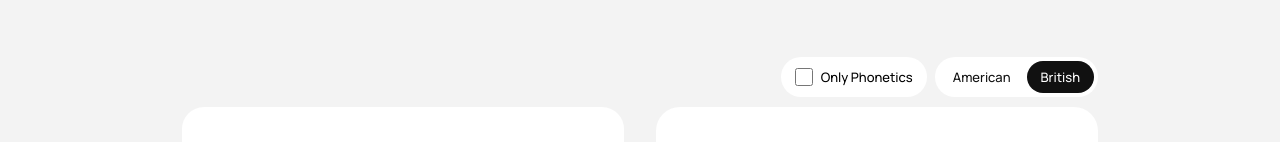
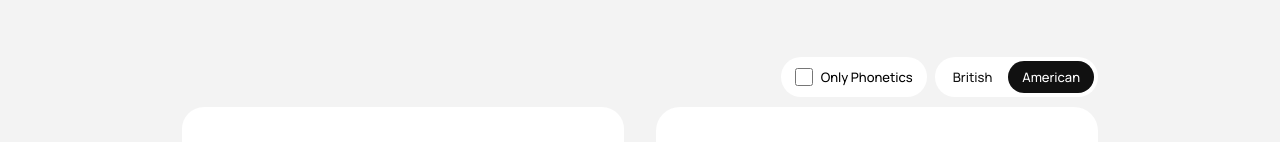
Before and after one commit to buithanhhuong412/phonety, a React (Vite) app: page / in a window 1280 px wide. Shown: the part 183-325 px from the top of the page. Built offline with nearby package versions, Linux system fonts and the light colour scheme; a web font is replaced by a local one; what @stdlib/datasets-cmudict would draw is missing.

Commit message:
update toggle

```diff
--- a/src/App.tsx
+++ b/src/App.tsx
@@ -410,10 +410,10 @@ function App() {
     useState(false);
 
   /*
-   * British is the default accent.
+   * American is the default accent.
    */
   const [accent, setAccent] =
-    useState<Accent>("British");
+    useState<Accent>("American");
 
   const [aiFallbacks, setAiFallbacks] =
     useState<Record<string, string>>(
@@ -424,6 +424,9 @@ function App() {
     useState(false);
 
   const [isSpeaking, setIsSpeaking] =
+    useState(false);
+
+  const [copied, setCopied] =
     useState(false);
 
   const [feedbackOpen, setFeedbackOpen] =
@@ -822,11 +825,19 @@ function App() {
       await navigator.clipboard.writeText(
         output
       );
+
+      setCopied(true);
+
+      window.setTimeout(() => {
+        setCopied(false);
+      }, 1500);
     } catch (error) {
       console.error(
         "Failed to copy:",
         error
       );
+
+      setCopied(false);
     }
   };
 
@@ -1087,6 +1098,47 @@ function App() {
                 type="button"
                 onClick={() =>
                   handleAccentChange(
+                    "British"
+                  )
+                }
+                aria-pressed={
+                  accent ===
+                  "British"
+                }
+                style={{
+                  border:
+                    "none",
+                  borderRadius:
+                    "20px",
+                  padding:
+                    "7px 14px",
+                  background:
+                    accent ===
+                    "British"
+                      ? "#111111"
+                      : "transparent",
+                  color:
+                    accent ===
+                    "British"
+                      ? "#ffffff"
+                      : "#111111",
+                  cursor:
+                    "pointer",
+                  fontSize:
+                    "13px",
+                  fontWeight:
+                    500,
+                  transition:
+                    "all 0.2s ease",
+                }}
+              >
+                British
+              </button>
+
+              <button
+                type="button"
+                onClick={() =>
+                  handleAccentChange(
                     "American"
                   )
                 }
@@ -1122,47 +1174,6 @@ function App() {
                 }}
               >
                 American
-              </button>
-
-              <button
-                type="button"
-                onClick={() =>
-                  handleAccentChange(
-                    "British"
-                  )
-                }
-                aria-pressed={
-                  accent ===
-                  "British"
-                }
-                style={{
-                  border:
-                    "none",
-                  borderRadius:
-                    "20px",
-                  padding:
-                    "7px 14px",
-                  background:
-                    accent ===
-                    "British"
-                      ? "#111111"
-                      : "transparent",
-                  color:
-                    accent ===
-                    "British"
-                      ? "#ffffff"
-                      : "#111111",
-                  cursor:
-                    "pointer",
-                  fontSize:
-                    "13px",
-                  fontWeight:
-                    500,
-                  transition:
-                    "all 0.2s ease",
-                }}
-              >
-                British
               </button>
             </div>
           </div>
@@ -1330,6 +1341,16 @@ function App() {
                     />
                   </svg>
                 </button>
+
+                {copied && (
+                  <span
+                    className="copied-feedback"
+                    role="status"
+                    aria-live="polite"
+                  >
+                    Copied
+                  </span>
+                )}
               </div>
             )}
 
--- a/src/index.css
+++ b/src/index.css
@@ -201,7 +201,7 @@ select {
 }
 
 .input-card textarea::placeholder {
-  color: #202020;
+  color: #000;
   opacity: 0.35;
 }
 
```
